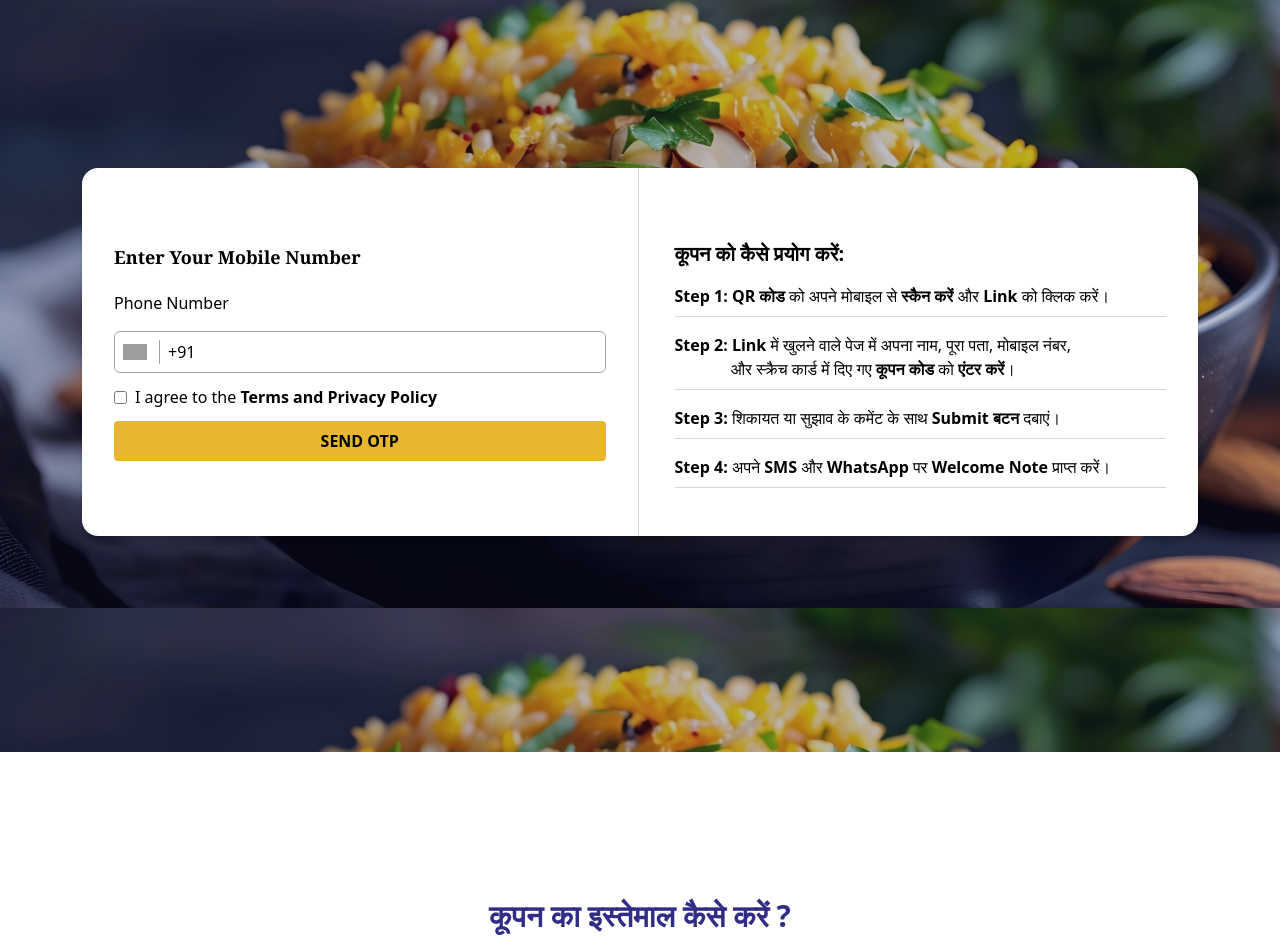
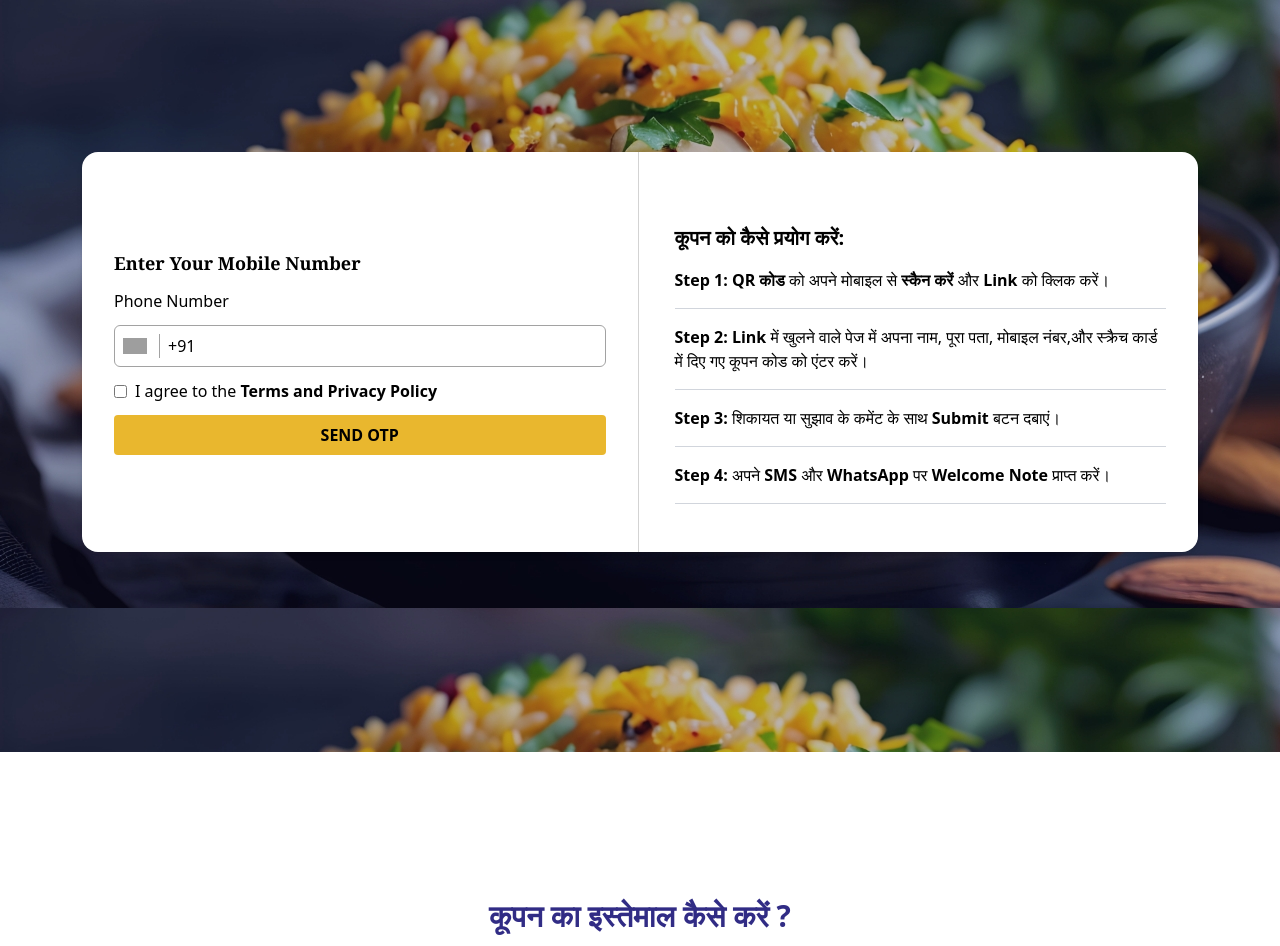
Before and after one commit to rahul-raj-hl/ripuraj, a Next.js app: page / in a window 1280 px wide. Shown: the part 1008-1954 px from the top of the page. Built offline with nearby package versions, Linux system fonts and the light colour scheme; grey boxes are pictures that could not be loaded.

Commit message:
fix- updated OTP validation & termCondition component

```diff
--- a/src/screens/OtpValidation.js
+++ b/src/screens/OtpValidation.js
@@ -57,14 +57,14 @@ const OTPValidation = () => {
       key: "step2",
       text: (
         <>
-          <strong>Link</strong> में खुलने वाले पेज में अपना नाम, पूरा पता, मोबाइल नंबर, <br />
-          <span className="ml-14">और स्क्रैच कार्ड में दिए गए <strong>कूपन कोड</strong> को <strong>एंटर करें</strong>।</span>
+          <strong>Link</strong> में खुलने वाले पेज में अपना नाम, पूरा पता, मोबाइल नंबर,
+          <span >और स्क्रैच कार्ड में दिए गए कूपन कोड को एंटर करें।</span>
         </>
       ),
     },
     {
       key: "step3",
-      text: <>शिकायत या सुझाव के कमेंट के साथ <strong>Submit बटन</strong> दबाएं।</>,
+      text: <>शिकायत या सुझाव के कमेंट के साथ <strong>Submit </strong> बटन दबाएं।</>,
     },
     {
       key: "step4",
@@ -84,12 +84,12 @@ const OTPValidation = () => {
       <div className="flex flex-col md:flex-row w-full max-w-[100%] lg:max-w-[90%] mx-auto">
         <div className="bg-white rounded-2xl shadow-md flex flex-col md:flex-row flex-1 text-black min-h-[80px] gap-5 items-stretch relative">
           {/* Left Content */}
-          <div className="flex-1 flex flex-col items-stretch justify-center p-8 border-b md:border-b-0 md:border-r border-[#D3D3D3] gap-4">
+          <div className="flex-1 flex flex-col items-stretch justify-center p-8 border-b md:border-b-0 md:border-r border-[#D3D3D3] gap-3">
             {isOtpSent ? (
               <OtpSection otp={otp} setOtp={setOtp} verifyOtp={verifyOtp} />
             ) : (
               <>
-                <h2 className="text-lg font-semibold mb-1 font-serif text-left">
+                <h2 className="text-lg font-semibold font-serif text-left">
                   Enter Your Mobile Number
                 </h2>
                 <h1 className="font-medium">Phone Number</h1>
@@ -100,12 +100,12 @@ const OTPValidation = () => {
           </div>
 
           {/* Right Content */}
-          <div className="flex-1 flex flex-col items-stretch justify-center p-4 md:py-18 md:pb-12 md:pr-8 gap-4">
+          <div className="flex-1 flex flex-col items-stretch justify-center p-4 md:py-18 md:pb-12 md:pr-8 gap-4 font-medium">
             <h2 className="text-xl font-bold">कूपन को कैसे प्रयोग करें:</h2>
             {steps.map((step, index) => (
               <div key={step.key} className="">
-                <p className="text-base mb-2">
-                  <strong>Step {index + 1}:</strong> {step.text}
+                <p className="text-base mb-4">
+                  <strong >Step {index + 1}:</strong> {step.text}
                 </p>
                 {index < steps.length && <hr className="border-gray-300" />}
               </div>
```
